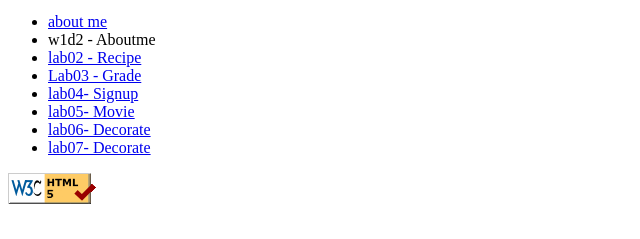
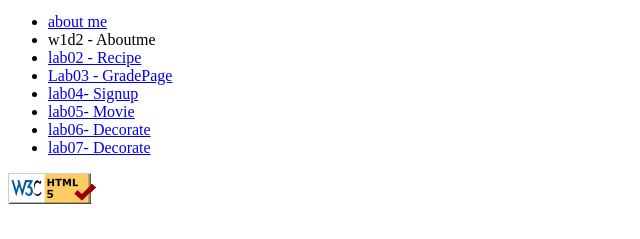
Before and after one commit to Lemlemfereja/Lemlemfereja, a plain HTML site: page index.html in a window 1280 px wide. Shown: the part 259-498 px from the top of the page, 0-640 px from the left. Drawn offline with Linux system fonts and the light colour scheme.

Commit message:
Update index.html

```diff
--- a/index.html
+++ b/index.html
@@ -15,7 +15,7 @@
         <li>w1d2 - Aboutme</li>
 
         <li><a href="Recipe.html"> lab02 - Recipe </a>  </li>
-        <li><a href="GradePage.html"> Lab03 - Grade </a>  </li>
+        <li><a href="GradePage.html"> Lab03 - GradePage </a>  </li>
         <li><a href="Signup.html"> lab04- Signup </a>  </li>
         <li><a href="MovieReview.html"> lab05- Movie </a>  </li>
         <li><a href="DecorateMyText.html"> lab06- Decorate </a>  </li>
```
